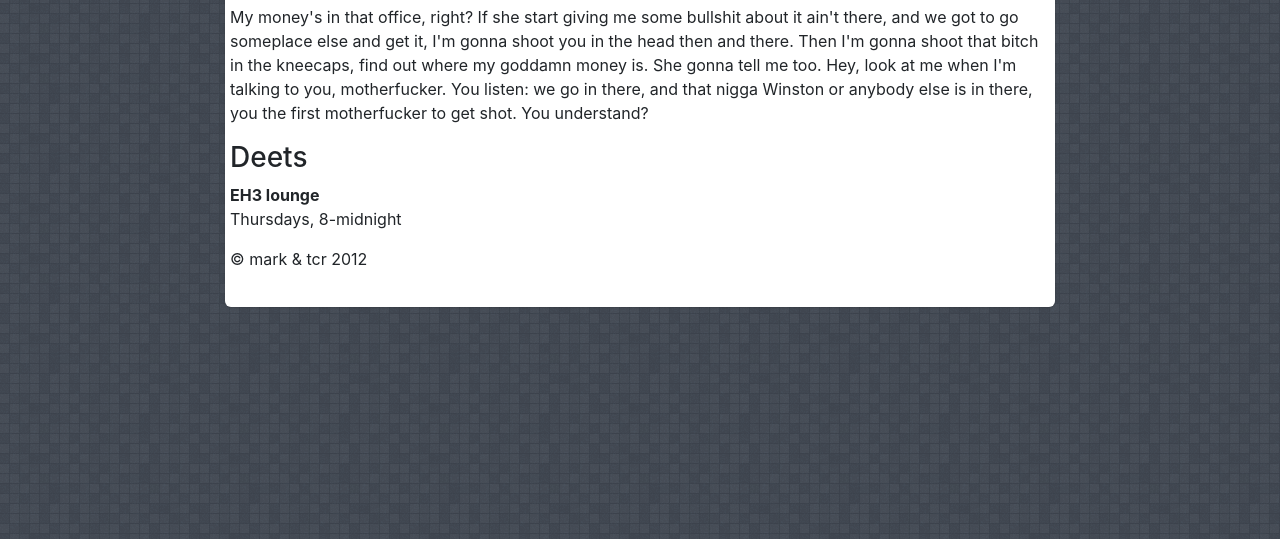
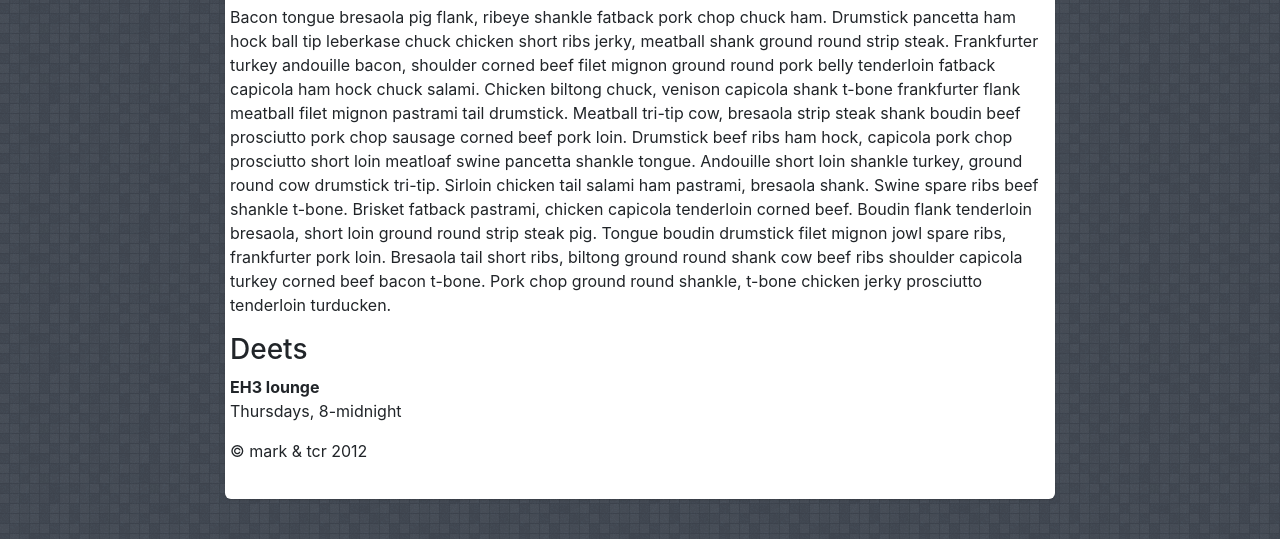
Before and after one commit to olin/ohack.us, a plain HTML site: page index.html in a window 1280 px wide. Shown: the part 167-706 px from the top of the page. Drawn offline with nearby package versions, Linux system fonts and the light colour scheme.

Commit message:
bacon ipsum

```diff
--- a/index.html
+++ b/index.html
@@ -74,7 +74,12 @@
           <div class="span10">
             <h2>What's this?</h2>
 						<p>
-							My money's in that office, right? If she start giving me some bullshit about it ain't there, and we got to go someplace else and get it, I'm gonna shoot you in the head then and there. Then I'm gonna shoot that bitch in the kneecaps, find out where my goddamn money is. She gonna tell me too. Hey, look at me when I'm talking to you, motherfucker. You listen: we go in there, and that nigga Winston or anybody else is in there, you the first motherfucker to get shot. You understand?
+							Bacon tongue bresaola pig flank, ribeye shankle fatback pork chop chuck ham. Drumstick pancetta ham hock ball tip leberkase chuck chicken short ribs jerky, meatball shank ground round strip steak. Frankfurter turkey andouille bacon, shoulder corned beef filet mignon ground round pork belly tenderloin fatback capicola ham hock chuck salami. Chicken biltong chuck, venison capicola shank t-bone frankfurter flank meatball filet mignon pastrami tail drumstick. Meatball tri-tip cow, bresaola strip steak shank boudin beef prosciutto pork chop sausage corned beef pork loin.
+
+							Drumstick beef ribs ham hock, capicola pork chop prosciutto short loin meatloaf swine pancetta shankle tongue. Andouille short loin shankle turkey, ground round cow drumstick tri-tip. Sirloin chicken tail salami ham pastrami, bresaola shank. Swine spare ribs beef shankle t-bone. Brisket fatback pastrami, chicken capicola tenderloin corned beef.
+
+							Boudin flank tenderloin bresaola, short loin ground round strip steak pig. Tongue boudin drumstick filet mignon jowl spare ribs, frankfurter pork loin. Bresaola tail short ribs, biltong ground round shank cow beef ribs shoulder capicola turkey corned beef bacon t-bone. Pork chop ground round shankle, t-bone chicken jerky prosciutto tenderloin turducken.
+
 						</p>
 					</div>
 
```
